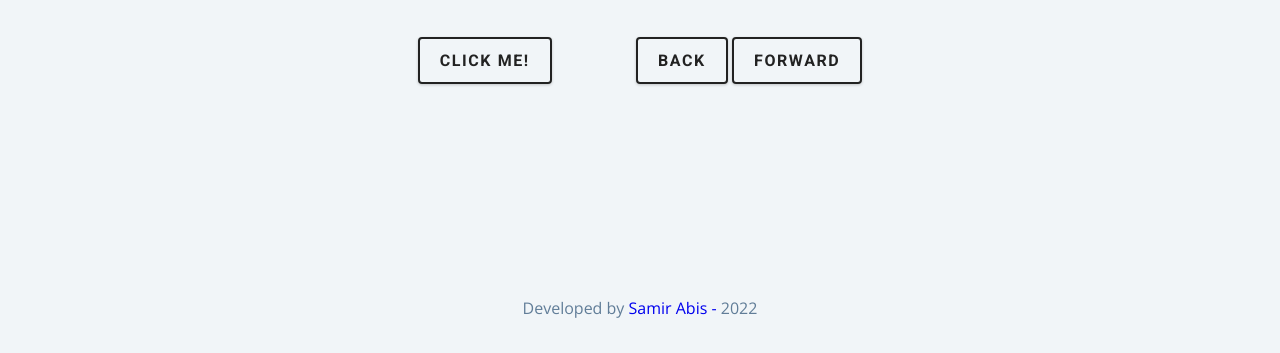
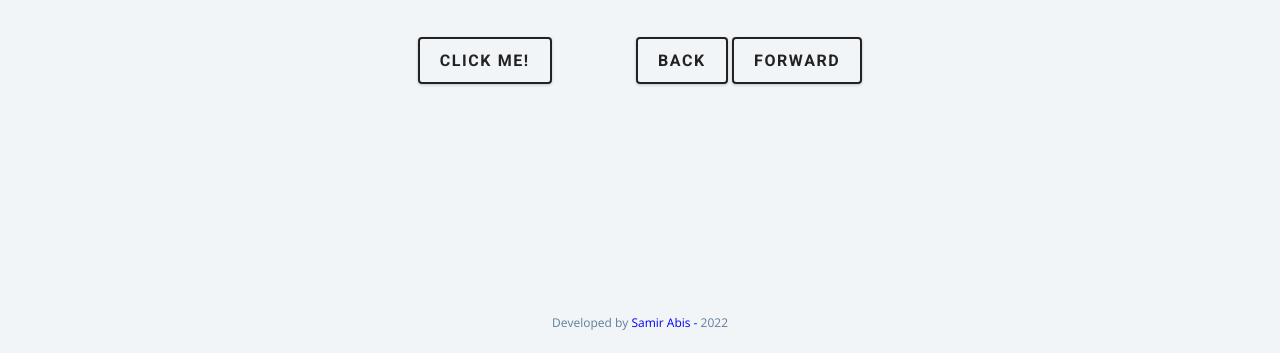
Before and after one commit to samirabis/color-flipper, a plain HTML site: page index.html in a window 1280 px wide. Shown: the part 448-801 px from the top of the page. Drawn offline with nearby package versions, Linux system fonts and the light colour scheme.

Commit message:
bugfixes

```diff
--- a/app.js
+++ b/app.js
@@ -159,7 +159,7 @@ let numberArray = [];
 let counter = [];
 
 btn.addEventListener('click', function () {
-  // get random number betweeN 0 - 3
+  // get random number between 0 - 3
   randomNumber = getRandomNumber();
   console.log(randomNumber);
   document.body.style.backgroundColor = colors[randomNumber];
@@ -188,7 +188,7 @@ backBtn.addEventListener('click', function () {
 
 forwardBtn.addEventListener('click', function () {
   // if pressed, goes forward to next array value
-  if (numberArray.length > 1 && counter != numberArray.length) {
+  if (numberArray.length > 1 && counter < numberArray.length) {
     counter++;
     document.body.style.backgroundColor = colors[numberArray[counter - 1]];
     color.textContent = colors[numberArray[counter - 1]];
--- a/index.html
+++ b/index.html
@@ -35,10 +35,10 @@
         </main>
         <footer>
             <div class="container">
-            <p>Developed by <a href="https://samirabis.com">Samir Abis - </a><script>document.write(new Date().getFullYear())</script></p>
+            <p class="copy">Developed by <a href="https://samirabis.com">Samir Abis - </a><script>document.write(new Date().getFullYear().toString())</script></p>
             </div>
         </footer>
         <!-- Javascript -->
         <script src="app.js"></script>
-
+    </body>
 </html>
--- a/styles.css
+++ b/styles.css
@@ -104,6 +104,10 @@ h4 {
 p {
   margin-bottom: 1.25rem;
   color: var(--clr-grey-5);
+}
+footer {
+  background: var(--clr-grey-10);
+  padding: var(--spacing) var(--spacing) var(--spacing) var(--spacing);
 }
 @media screen and (min-width: 800px) {
   h1 {
@@ -239,3 +243,9 @@ main {
   color: var(--clr-white);
   background: var(--clr-black);
 }
+
+.copy {
+  font-size: 0.75rem;
+  color: var(--clr-grey-5);
+  margin-top: 1rem;
+}
```
